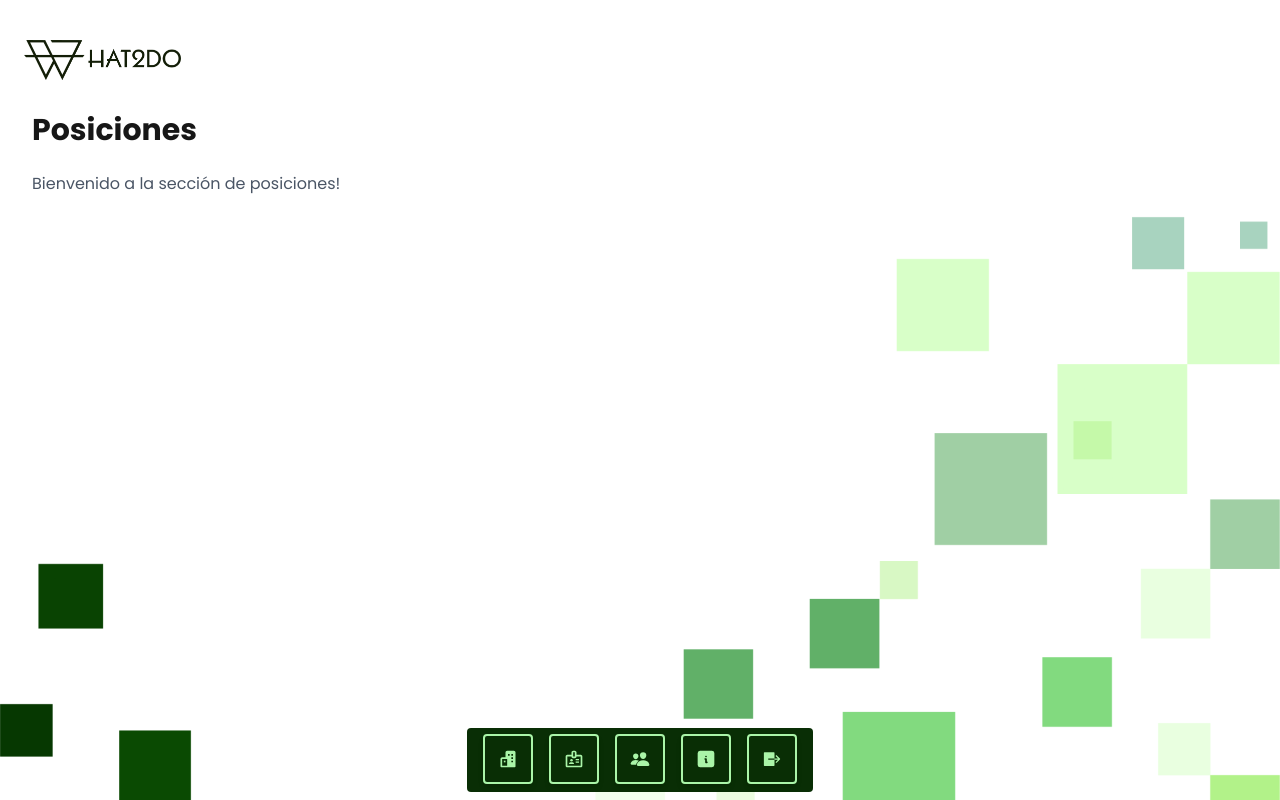
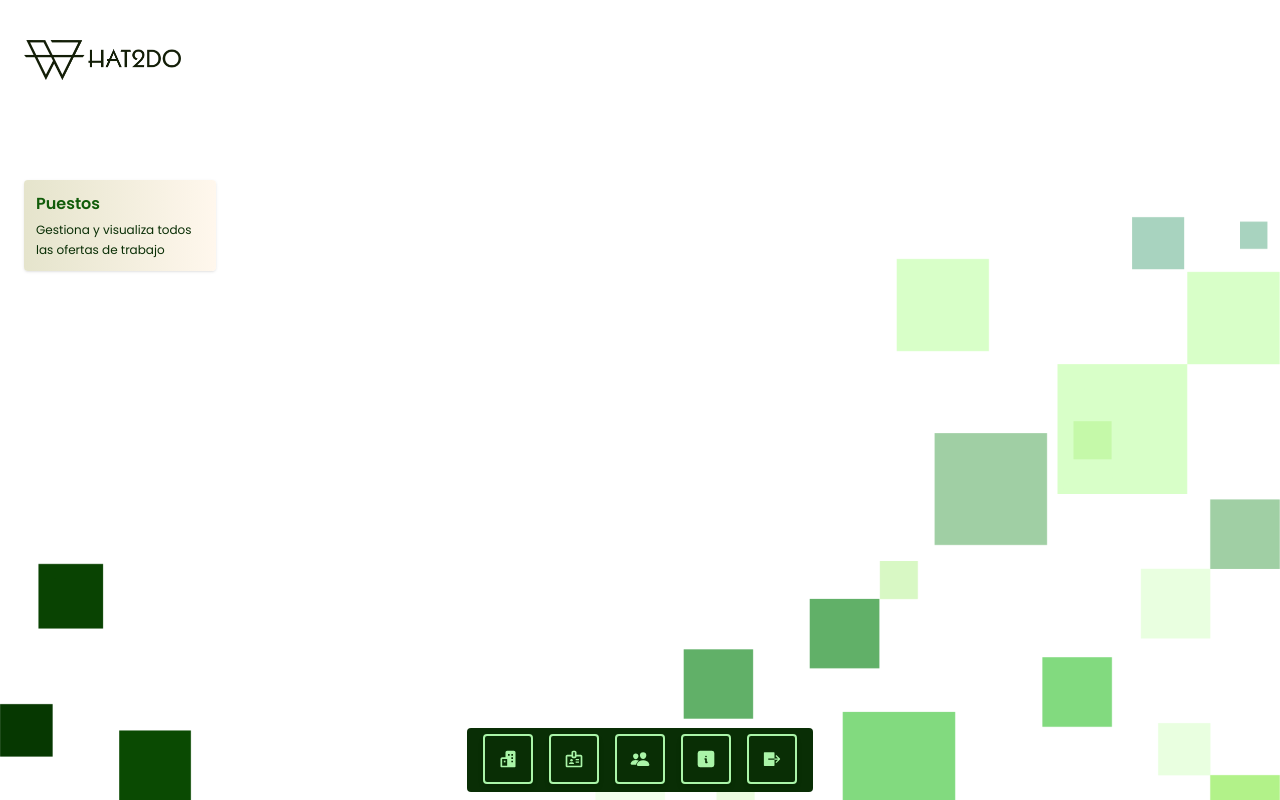
Before and after one commit to What2Do-SL/B2B-front, a Next.js app: page /positions in a window 1280 px wide. Built offline with nearby package versions, Linux system fonts and the light colour scheme.

Commit message:
recruiter side pages basic structure implemented

```diff
--- a/src/app/(dashboard)/candidates/[id]/page.tsx
+++ b/src/app/(dashboard)/candidates/[id]/page.tsx
@@ -0,0 +1,26 @@
+import PageHeader from "@/components/layout/PageHeader";
+import BackButton from "@/components/ui/buttons/BackButton";
+
+export default function CandidateDetailsPage({
+  params
+}: {
+  params: { id: string }
+}) {
+    const candidateId = params.id;
+  return (
+    <>
+      {/* Page Header - positioned under logo */}
+      <PageHeader
+        title={`Candidato ${candidateId}`}
+        subtitle="Gestiona y visualiza todos los detalles del candidato"
+      />
+
+      <div className="p-6 md:p-8 max-w-7xl mx-auto">
+        {/* Content */}
+        {/* Add back button */}
+        <BackButton className="mb-4" />
+        <div className="flex flex-wrap justify-center gap-6"></div>
+      </div>
+    </>
+  );
+}
--- a/src/app/(dashboard)/candidates/page.tsx
+++ b/src/app/(dashboard)/candidates/page.tsx
@@ -1,8 +1,18 @@
+import PageHeader from "@/components/layout/PageHeader";
+
 export default function CandidatesPage() {
   return (
-    <div className="p-8">
-      <h1 className="text-3xl font-bold mb-6">Candidatos</h1>
-      <p className="text-gray-600">Bienvenido a la sección de candidatos!</p>
-    </div>
+    <>
+      {/* Page Header - positioned under logo */}
+      <PageHeader
+        title={`Candidatos`}
+        subtitle="Gestiona y visualiza todos los candidatos"
+      />
+
+      <div className="p-6 md:p-8 max-w-7xl mx-auto">
+        {/* Content */}
+        <div className="flex flex-wrap justify-center gap-6"></div>
+      </div>
+    </>
   );
 }
--- a/src/app/(dashboard)/companies/page.tsx
+++ b/src/app/(dashboard)/companies/page.tsx
@@ -35,6 +35,7 @@ export default function CompaniesPage() {
       render: (value: number) => `${value} empleados`,
     },
     { key: "industry", label: "Industria" },
+    { key: "positions", label: "Puestos" },
   ];
 
    const handleCreate = () => {
--- a/src/app/(dashboard)/layout.tsx
+++ b/src/app/(dashboard)/layout.tsx
@@ -25,7 +25,7 @@ export default function DashboardLayout({
     },
     {
       icon: <MdOutlineBadge />,
-      label: "Posiciones",
+      label: "Puestos",
       onClick: () => router.push("/positions"),
       className: "cursor-pointer",
     },
--- a/src/app/(dashboard)/positions/[id]/page.tsx
+++ b/src/app/(dashboard)/positions/[id]/page.tsx
@@ -0,0 +1,26 @@
+import PageHeader from "@/components/layout/PageHeader";
+import BackButton from "@/components/ui/buttons/BackButton";
+
+export default function PositionDetailsPage({
+  params
+}: {
+  params: { id: string }
+}) {
+    const positionId = params.id;
+  return (
+    <>
+      {/* Page Header - positioned under logo */}
+      <PageHeader
+        title={`Puesto ${positionId}`}
+        subtitle="Gestiona y visualiza todos los detalles del puesto"
+      />
+
+      <div className="p-6 md:p-8 max-w-7xl mx-auto">
+        {/* Content */}
+        {/* Add back button */}
+        <BackButton className="mb-4" />
+        <div className="flex flex-wrap justify-center gap-6"></div>
+      </div>
+    </>
+  );
+}
--- a/src/app/(dashboard)/positions/page.tsx
+++ b/src/app/(dashboard)/positions/page.tsx
@@ -1,8 +1,18 @@
+import PageHeader from "@/components/layout/PageHeader";
+
 export default function PositionsPage() {
   return (
-    <div className="p-8">
-      <h1 className="text-3xl font-bold mb-6">Posiciones</h1>
-      <p className="text-gray-600">Bienvenido a la sección de posiciones!</p>
-    </div>
+    <>
+      {/* Page Header - positioned under logo */}
+      <PageHeader
+        title={`Puestos`}
+        subtitle="Gestiona y visualiza todos las ofertas de trabajo"
+      />
+
+      <div className="p-6 md:p-8 max-w-7xl mx-auto">
+        {/* Content */}
+        <div className="flex flex-wrap justify-center gap-6"></div>
+      </div>
+    </>
   );
 }
--- a/src/components/layout/header.tsx
+++ b/src/components/layout/header.tsx
@@ -174,7 +174,7 @@ const Header = ({
             />
           </div>
 
-          <div className="logo-container flex items-center absolute left-1/2 top-1/4 -translate-x-1/2 -translate-y-1/2">
+          <div className="logo-container flex items-center absolute left-1/2 top-1/2 -translate-x-1/2 -translate-y-1/2">
             <img
               src={logoMobile}
               alt={logoAlt}
```
